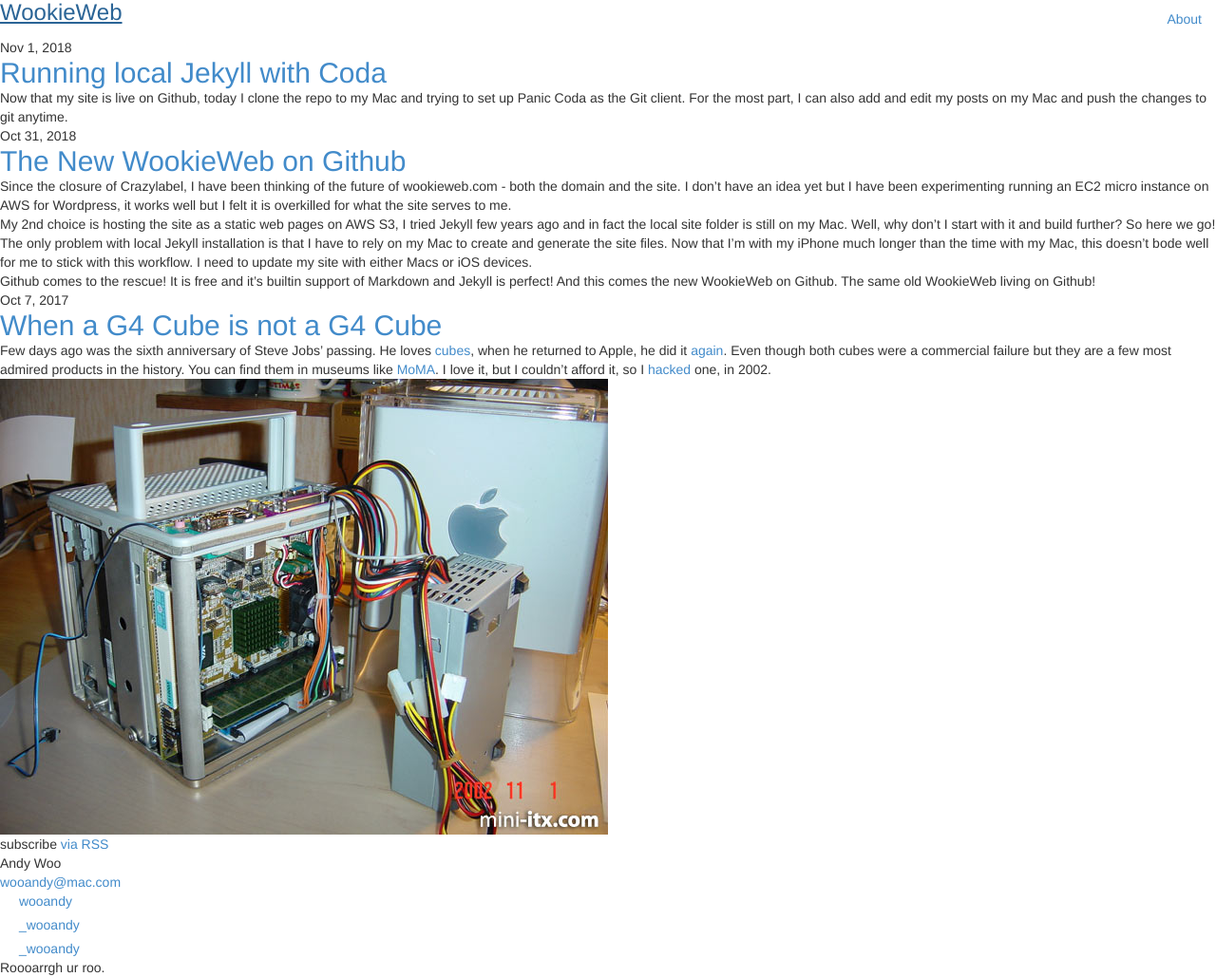
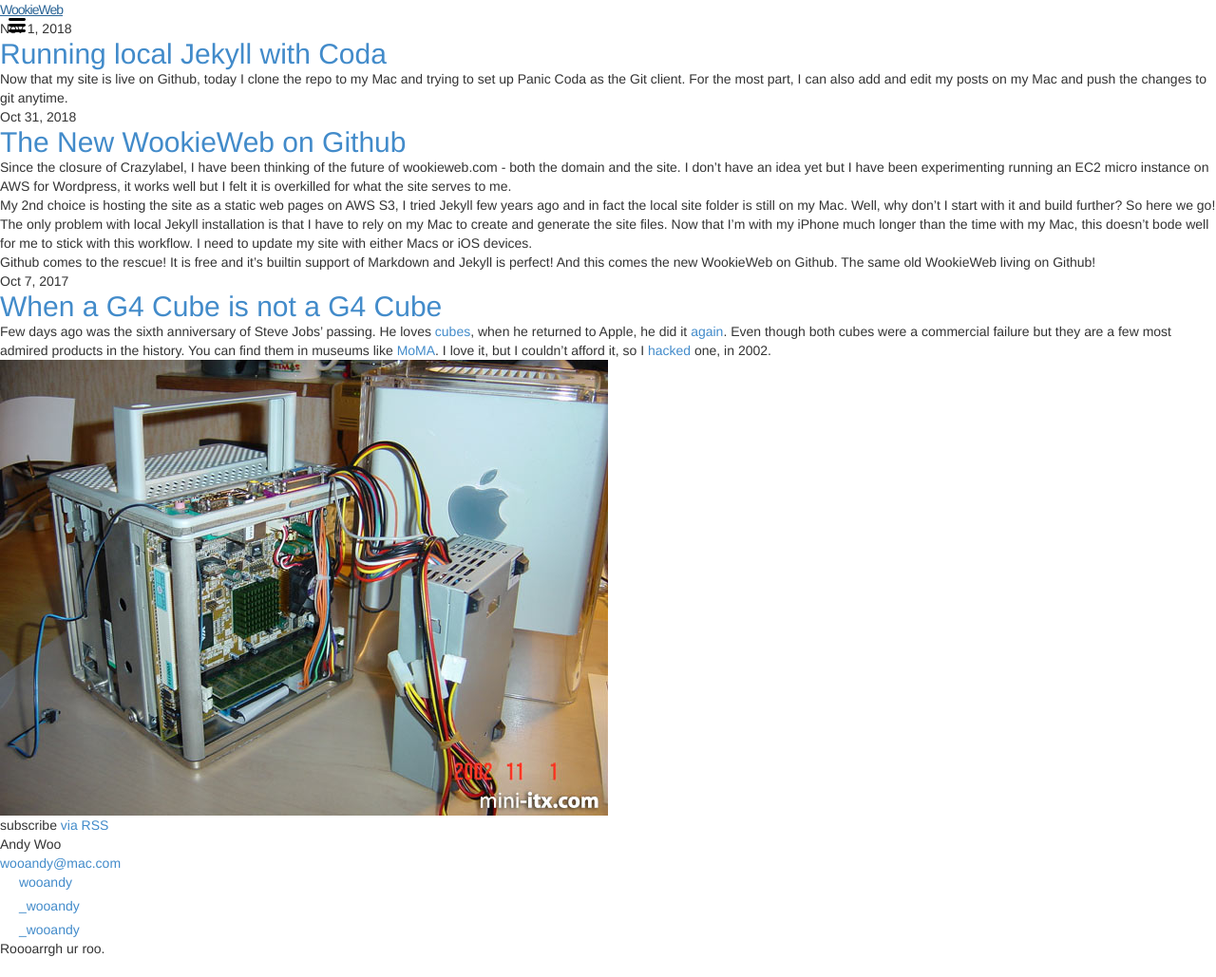
Before and after one commit to wooandy/wooandy.github.io, a Jekyll site: the page built from index.md, in a window 1280 px wide. Shown: the whole page at 95% size. Built offline with Jekyll 4.4.1, drawn with Linux system fonts in a browser that asks for light colours.

Commit message:
Fixing CSS issues

```diff
--- a/_includes/header.html
+++ b/_includes/header.html
@@ -1,17 +1,31 @@
 <header class="site-header">
 
-  <div class="header">
+  <div class="wrapper">
     {%- assign default_paths = site.pages | map: "path" -%}
     {%- assign page_paths = site.header_pages | default: default_paths -%}
     {%- assign titles_size = site.pages | map: 'title' | join: '' | size -%}
+    <a class="site-title" rel="author" href="{{ "/" | relative_url }}">{{ site.title | escape }}</a>
+
+    {%- if titles_size > 0 -%}
+      <nav class="site-nav">
+        <input type="checkbox" id="nav-trigger" class="nav-trigger" />
+        <label for="nav-trigger">
+          <span class="menu-icon">
+            <svg viewBox="0 0 18 15" width="18px" height="15px">
+              <path d="M18,1.484c0,0.82-0.665,1.484-1.484,1.484H1.484C0.665,2.969,0,2.304,0,1.484l0,0C0,0.665,0.665,0,1.484,0 h15.032C17.335,0,18,0.665,18,1.484L18,1.484z M18,7.516C18,8.335,17.335,9,16.516,9H1.484C0.665,9,0,8.335,0,7.516l0,0 c0-0.82,0.665-1.484,1.484-1.484h15.032C17.335,6.031,18,6.696,18,7.516L18,7.516z M18,13.516C18,14.335,17.335,15,16.516,15H1.484 C0.665,15,0,14.335,0,13.516l0,0c0-0.82,0.665-1.483,1.484-1.483h15.032C17.335,12.031,18,12.695,18,13.516L18,13.516z"/>
+            </svg>
+          </span>
+        </label>
+
+        <div class="trigger">
           {%- for path in page_paths -%}
             {%- assign my_page = site.pages | where: "path", path | first -%}
             {%- if my_page.title -%}
-            <ul class="nav nav-pills pull-right">
-	            <li class="{{ page.cv }}"><a href="{{ my_page.url | relative_url }}">{{ my_page.title | escape }}</a></li></ul>
+            <a class="page-link" href="{{ my_page.url | relative_url }}">{{ my_page.title | escape }}</a>
             {%- endif -%}
           {%- endfor -%}
-
-     <h3 class="text-muted"><a href="{{ "/" | relative_url }}">{{ site.title | escape }}</a></h3>
+        </div>
+      </nav>
+    {%- endif -%}
   </div>
 </header>
```
